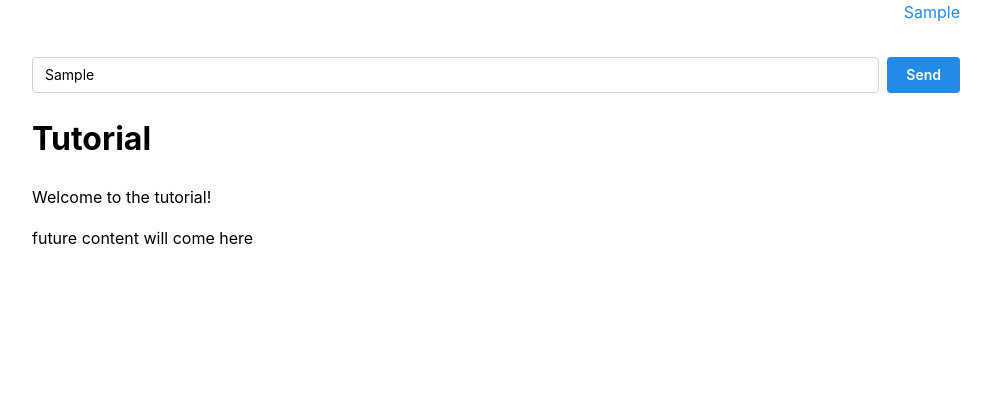
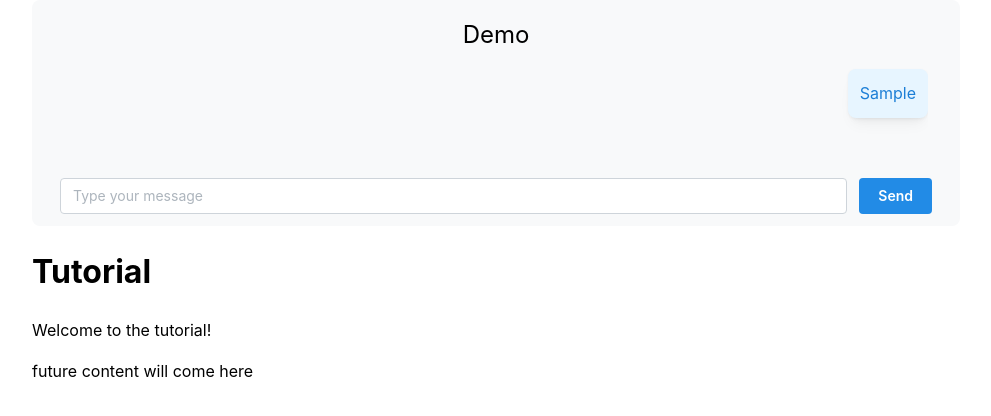
Before and after one commit to valdrox/chat-streamer, a Next.js app: page / in a window 1280 px wide. Both pictures are taken after typing "Sample" into the empty fields and a click on the button "Send". Shown: the top 416 px of the page, without its empty margins (144-1135 px from the left). Built offline with nearby package versions, Linux system fonts and the light colour scheme; no server answers.

Commit message:
simple cosmetic changes

```diff
--- a/components/Chatbot.tsx
+++ b/components/Chatbot.tsx
@@ -1,5 +1,5 @@
 import { useEffect, useRef, useState } from 'react';
-import { Box, Button, ScrollArea, Stack, Text, TextInput } from '@mantine/core';
+import { Box, Button, Container, Card, ScrollArea, Stack, Text, TextInput, useMantineTheme } from '@mantine/core';
 import { Base64AudioPlayer } from '../pages/classes/Base64AudioPlayer';
 
 const Chatbot = () => {
@@ -8,6 +8,7 @@ const Chatbot = () => {
   const scrollRef = useRef<HTMLDivElement>(null);
   const [eventSource, setEventSource] = useState<EventSource | null>(null);
   const audioPlayerRef = useRef<Base64AudioPlayer | null>(null);
+  const theme = useMantineTheme();
 
   useEffect(() => {
     audioPlayerRef.current = new Base64AudioPlayer((state) => {});
@@ -30,6 +31,7 @@ const Chatbot = () => {
 
     const url = `/api/chat?messages=${urlEncodedMessages}`;
     setEventSource(new EventSource(url));
+    setInput('');
   };
 
   useEffect(() => {
@@ -60,7 +62,7 @@ const Chatbot = () => {
       };
 
       eventSource.onerror = (error) => {
-        console.error('EventSource error:', error, event);
+        console.error('EventSource error:', error);
         eventSource.close();
       };
 
@@ -75,27 +77,59 @@ const Chatbot = () => {
   }, [messages]);
 
   return (
-    <>
-      <ScrollArea style={{ height: "100%", overflowY: 'auto' }}>
-        <Stack spacing="sm">
+    <Container
+      style={{
+        height: '100%',
+        maxHeight: '50%',
+        overflow:'hidden',
+        display: 'flex',
+        flexDirection: 'column',
+        borderRadius: theme.radius.md,
+        backgroundColor: theme.colors.gray[0],
+      }}
+    >
+      <ScrollArea style={{ flex: 1, padding: theme.spacing.md, overflow:'auto' }}>
+        <Text align="center" weight={700} style={{ fontSize: '1.5rem', marginBottom: theme.spacing.md }}>
+          Demo
+        </Text>
+        <Stack spacing="md">
           {messages.map((msg, index) => (
-            <Box key={index} align={msg.role === 'user' ? 'right' : 'left'}>
-              <Text color={msg.role === 'user' ? 'blue' : 'green'}>{msg.content}</Text>
-            </Box>
+            <Card
+              key={index}
+              shadow="sm"
+              padding="sm"
+              radius="md"
+              style={{
+                alignSelf: msg.role === 'user' ? 'flex-end' : 'flex-start',
+                backgroundColor: msg.role === 'user' ? theme.colors.blue[0] : theme.colors.teal[0],
+                maxWidth: '80%',
+              }}
+            >
+              <Text color={msg.role === 'user' ? theme.colors.blue[7] : theme.colors.teal[7]}>
+                {msg.content}
+              </Text>
+            </Card>
           ))}
           <div ref={scrollRef} />
         </Stack>
       </ScrollArea>
-      <Box mt="md" style={{ display: 'flex', gap: '0.5rem' }}>
+      <Box mt="md" style={{ display: 'flex', gap: theme.spacing.sm, padding: theme.spacing.sm,  }}>
         <TextInput
           value={input}
           onChange={(e) => setInput(e.currentTarget.value)}
           placeholder="Type your message"
           style={{ flexGrow: 1 }}
+          onKeyUp={(e) => {
+            if (e.key === 'Enter') {
+              handleSend();
+            }
+          }}
         />
-        <Button onClick={handleSend}>Send</Button>
+        <Button onClick={handleSend}>
+          Send
+        </Button>
       </Box>
-    </>
+    </Container>
   );
 };
 
```
